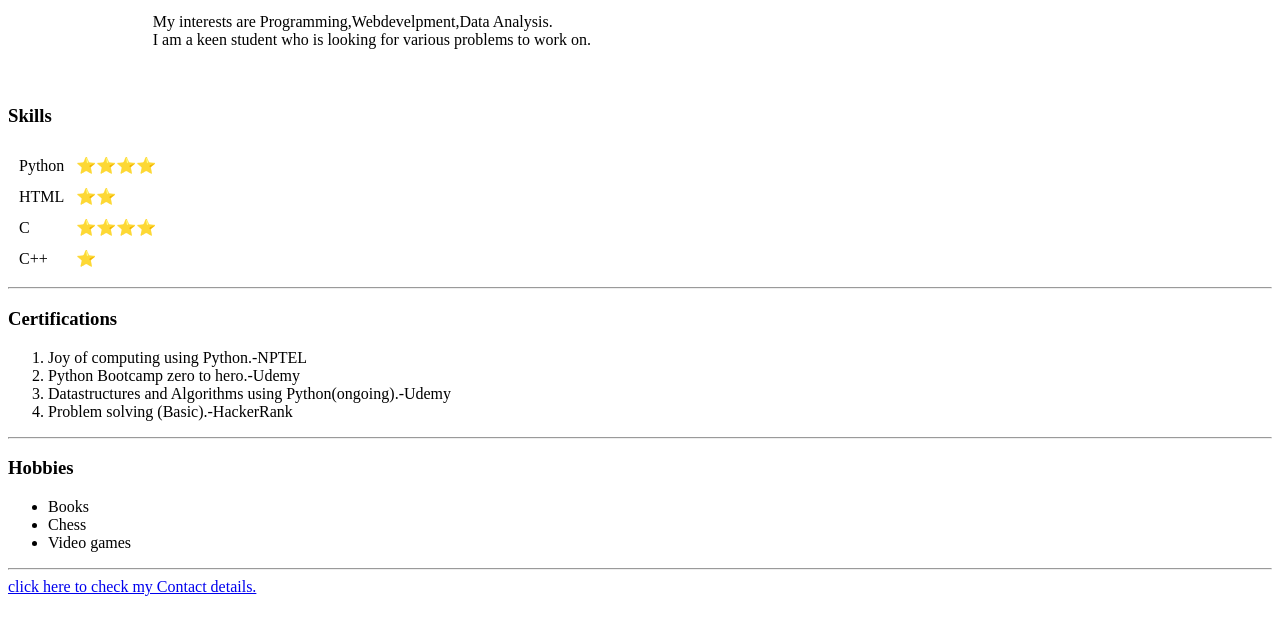
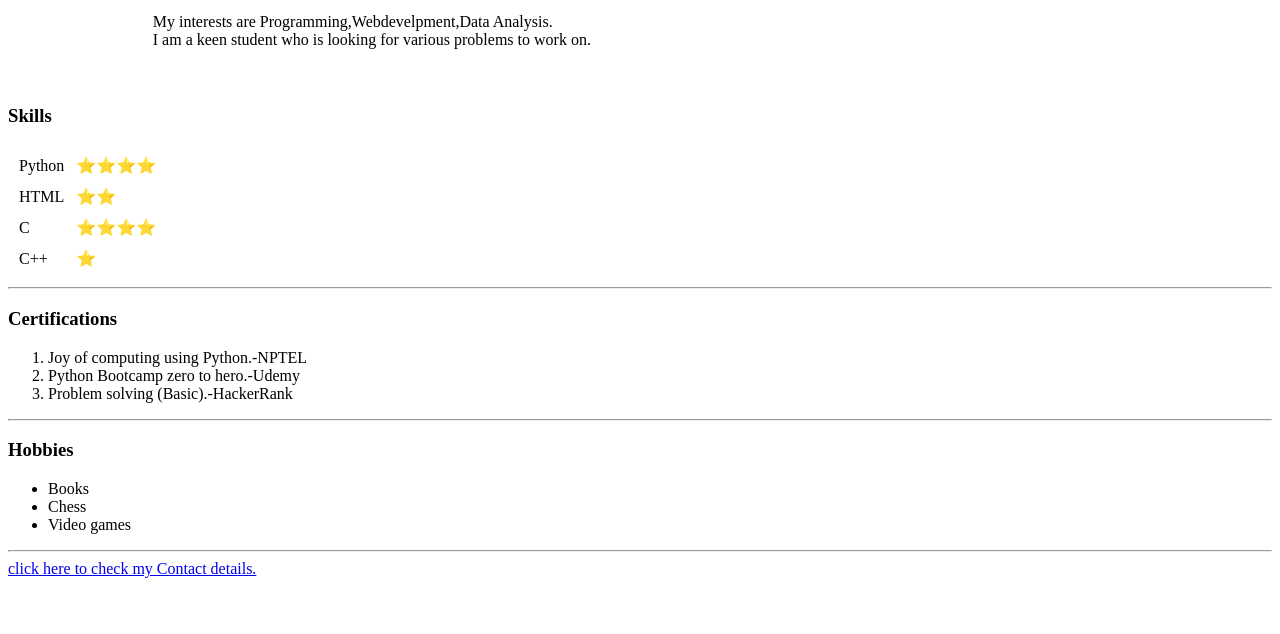
Before and after one commit to RohitAnandTambekar/HTML-Website-Personal-portfolio, a plain HTML site: page index.html in a window 1280 px wide. Shown: the part 130-764 px from the top of the page. Drawn offline with Linux system fonts and the light colour scheme.

Commit message:
Update index.html

```diff
--- a/index.html
+++ b/index.html
@@ -40,7 +40,6 @@
   <ol>
     <li>Joy of computing using Python.-NPTEL</li>
     <li>Python Bootcamp zero to hero.-Udemy</li>
-    <li>Datastructures and Algorithms using Python(ongoing).-Udemy</li>
     <li>Problem solving (Basic).-HackerRank</li>
   </ol>
   <hr>
```
